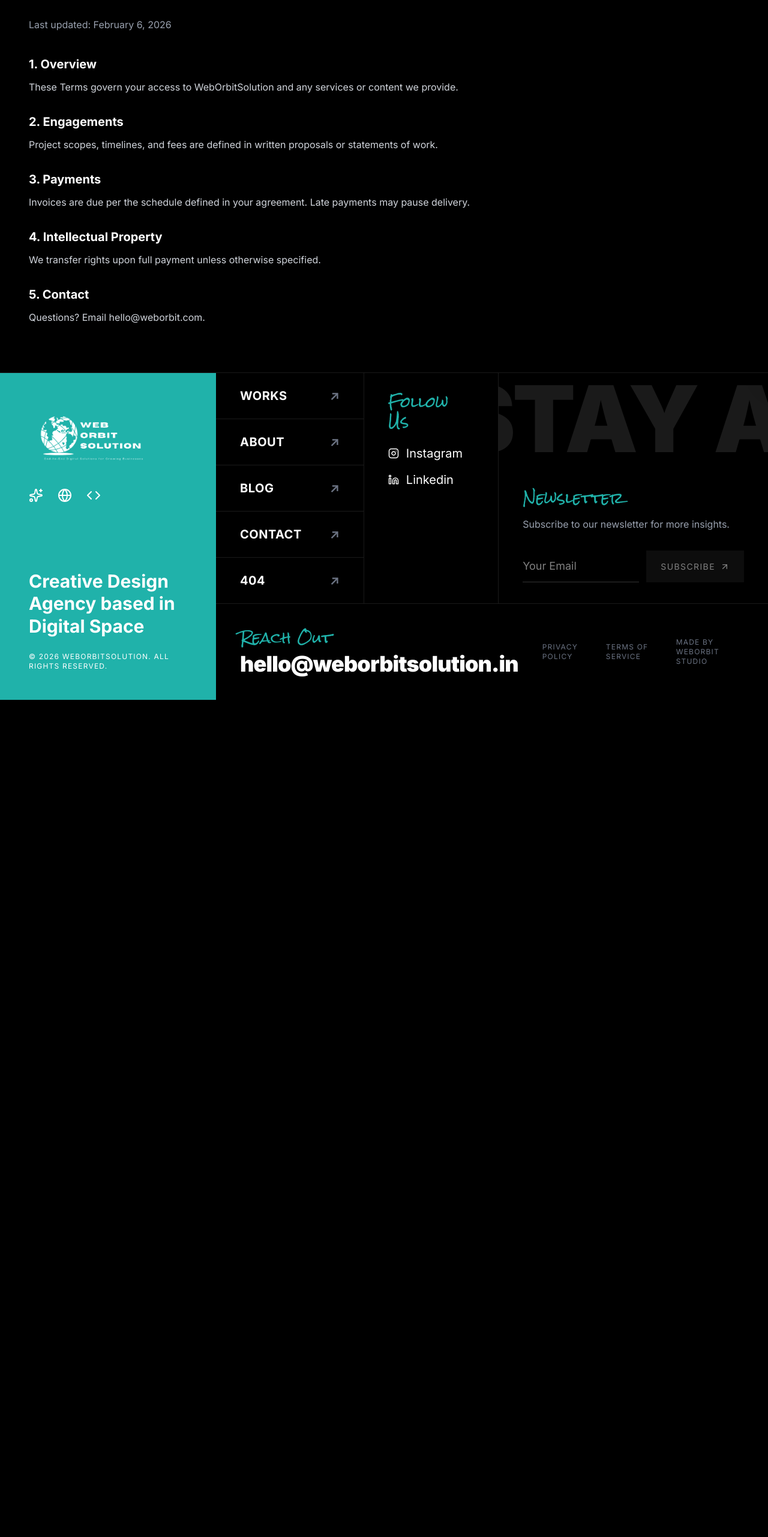
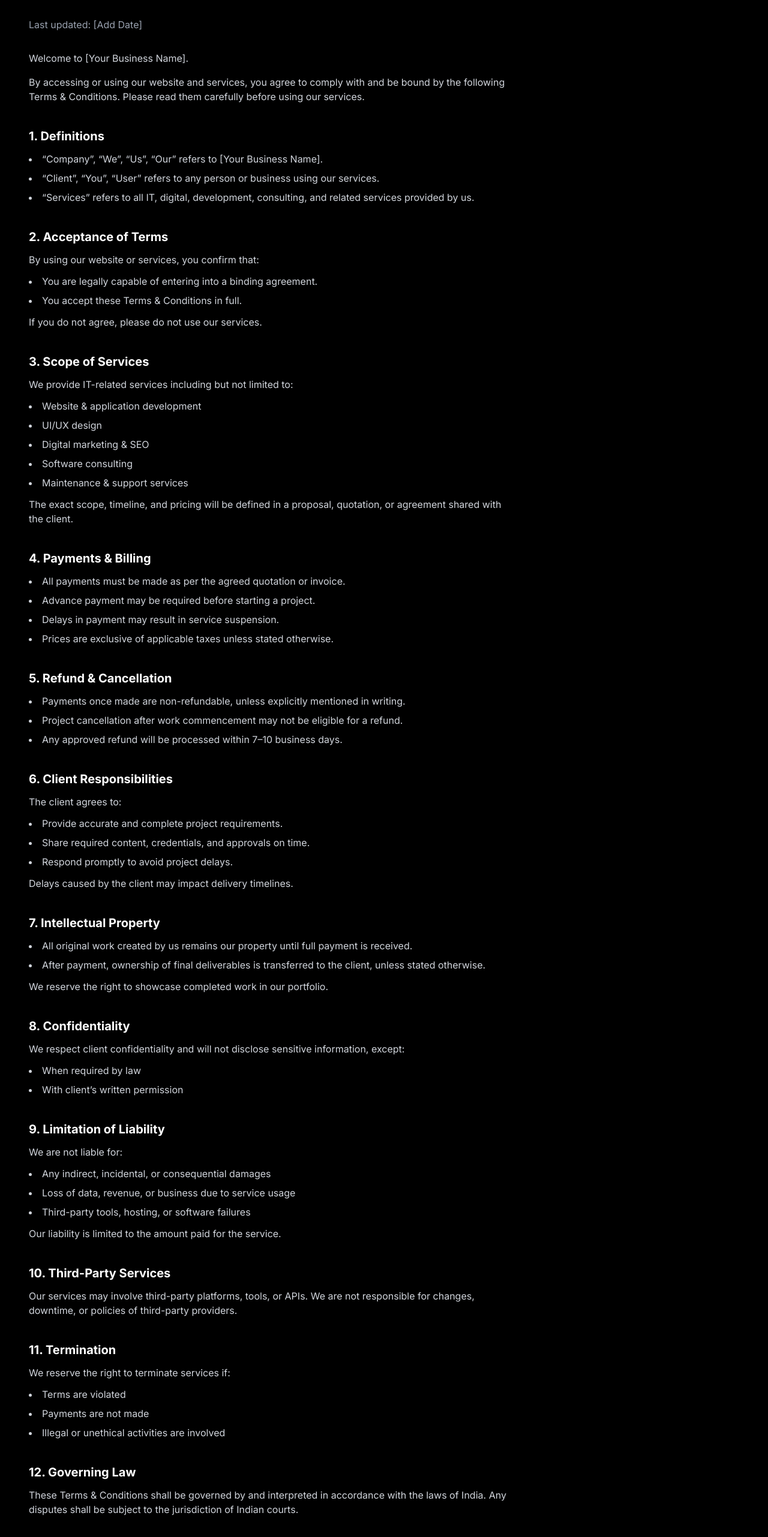
Before and after one commit to sumit0224/weborbitsolution--1-, a React (Vite) app in the folder client/: page /terms in a window 1280 px wide. Shown: the part 183-2746 px from the top of the page at 60% size. Before the commit the page ends 1350 px from the top, so only its background shows below. Built offline with nearby package versions, Linux system fonts and the light colour scheme.

Commit message:
Add full terms and conditions content

```diff
--- a/client/pages/TermsPage.tsx
+++ b/client/pages/TermsPage.tsx
@@ -4,29 +4,157 @@ const TermsPage: React.FC = () => {
   return (
     <section className="bg-black text-white pt-32 pb-20">
       <div className="px-6 md:px-12 max-w-4xl">
-        <h1 className="font-body font-black text-4xl md:text-6xl uppercase tracking-tighter">Terms of Service</h1>
-        <p className="text-gray-400 mt-6">Last updated: February 6, 2026</p>
+        <h1 className="font-body font-black text-4xl md:text-6xl uppercase tracking-tighter">Terms & Conditions</h1>
+        <p className="text-gray-400 mt-6">Last updated: [Add Date]</p>
 
-        <div className="mt-10 space-y-8 text-gray-300">
+        <div className="mt-8 text-gray-300 space-y-4">
+          <p>Welcome to [Your Business Name].</p>
+          <p>
+            By accessing or using our website and services, you agree to comply with and be bound by the following Terms
+            & Conditions. Please read them carefully before using our services.
+          </p>
+        </div>
+
+        <div className="mt-10 space-y-10 text-gray-300">
           <div>
-            <h2 className="text-xl font-bold text-white">1. Overview</h2>
-            <p className="mt-3">These Terms govern your access to WebOrbitSolution and any services or content we provide.</p>
+            <h2 className="text-xl font-bold text-white">1. Definitions</h2>
+            <ul className="mt-3 space-y-2 list-disc list-inside">
+              <li>“Company”, “We”, “Us”, “Our” refers to [Your Business Name].</li>
+              <li>“Client”, “You”, “User” refers to any person or business using our services.</li>
+              <li>“Services” refers to all IT, digital, development, consulting, and related services provided by us.</li>
+            </ul>
           </div>
+
           <div>
-            <h2 className="text-xl font-bold text-white">2. Engagements</h2>
-            <p className="mt-3">Project scopes, timelines, and fees are defined in written proposals or statements of work.</p>
+            <h2 className="text-xl font-bold text-white">2. Acceptance of Terms</h2>
+            <p className="mt-3">By using our website or services, you confirm that:</p>
+            <ul className="mt-3 space-y-2 list-disc list-inside">
+              <li>You are legally capable of entering into a binding agreement.</li>
+              <li>You accept these Terms & Conditions in full.</li>
+            </ul>
+            <p className="mt-3">If you do not agree, please do not use our services.</p>
           </div>
+
           <div>
-            <h2 className="text-xl font-bold text-white">3. Payments</h2>
-            <p className="mt-3">Invoices are due per the schedule defined in your agreement. Late payments may pause delivery.</p>
+            <h2 className="text-xl font-bold text-white">3. Scope of Services</h2>
+            <p className="mt-3">We provide IT-related services including but not limited to:</p>
+            <ul className="mt-3 space-y-2 list-disc list-inside">
+              <li>Website & application development</li>
+              <li>UI/UX design</li>
+              <li>Digital marketing & SEO</li>
+              <li>Software consulting</li>
+              <li>Maintenance & support services</li>
+            </ul>
+            <p className="mt-3">
+              The exact scope, timeline, and pricing will be defined in a proposal, quotation, or agreement shared with
+              the client.
+            </p>
           </div>
+
           <div>
-            <h2 className="text-xl font-bold text-white">4. Intellectual Property</h2>
-            <p className="mt-3">We transfer rights upon full payment unless otherwise specified.</p>
+            <h2 className="text-xl font-bold text-white">4. Payments & Billing</h2>
+            <ul className="mt-3 space-y-2 list-disc list-inside">
+              <li>All payments must be made as per the agreed quotation or invoice.</li>
+              <li>Advance payment may be required before starting a project.</li>
+              <li>Delays in payment may result in service suspension.</li>
+              <li>Prices are exclusive of applicable taxes unless stated otherwise.</li>
+            </ul>
           </div>
+
           <div>
-            <h2 className="text-xl font-bold text-white">5. Contact</h2>
-            <p className="mt-3">Questions? Email hello@weborbit.com.</p>
+            <h2 className="text-xl font-bold text-white">5. Refund & Cancellation</h2>
+            <ul className="mt-3 space-y-2 list-disc list-inside">
+              <li>Payments once made are non-refundable, unless explicitly mentioned in writing.</li>
+              <li>Project cancellation after work commencement may not be eligible for a refund.</li>
+              <li>Any approved refund will be processed within 7–10 business days.</li>
+            </ul>
+          </div>
+
+          <div>
+            <h2 className="text-xl font-bold text-white">6. Client Responsibilities</h2>
+            <p className="mt-3">The client agrees to:</p>
+            <ul className="mt-3 space-y-2 list-disc list-inside">
+              <li>Provide accurate and complete project requirements.</li>
+              <li>Share required content, credentials, and approvals on time.</li>
+              <li>Respond promptly to avoid project delays.</li>
+            </ul>
+            <p className="mt-3">Delays caused by the client may impact delivery timelines.</p>
+          </div>
+
+          <div>
+            <h2 className="text-xl font-bold text-white">7. Intellectual Property</h2>
+            <ul className="mt-3 space-y-2 list-disc list-inside">
+              <li>All original work created by us remains our property until full payment is received.</li>
+              <li>
+                After payment, ownership of final deliverables is transferred to the client, unless stated otherwise.
+              </li>
+            </ul>
+            <p className="mt-3">We reserve the right to showcase completed work in our portfolio.</p>
+          </div>
+
+          <div>
+            <h2 className="text-xl font-bold text-white">8. Confidentiality</h2>
+            <p className="mt-3">We respect client confidentiality and will not disclose sensitive information, except:</p>
+            <ul className="mt-3 space-y-2 list-disc list-inside">
+              <li>When required by law</li>
+              <li>With client’s written permission</li>
+            </ul>
+          </div>
+
+          <div>
+            <h2 className="text-xl font-bold text-white">9. Limitation of Liability</h2>
+            <p className="mt-3">We are not liable for:</p>
+            <ul className="mt-3 space-y-2 list-disc list-inside">
+              <li>Any indirect, incidental, or consequential damages</li>
+              <li>Loss of data, revenue, or business due to service usage</li>
+              <li>Third-party tools, hosting, or software failures</li>
+            </ul>
+            <p className="mt-3">Our liability is limited to the amount paid for the service.</p>
+          </div>
+
+          <div>
+            <h2 className="text-xl font-bold text-white">10. Third-Party Services</h2>
+            <p className="mt-3">
+              Our services may involve third-party platforms, tools, or APIs. We are not responsible for changes,
+              downtime, or policies of third-party providers.
+            </p>
+          </div>
+
+          <div>
+            <h2 className="text-xl font-bold text-white">11. Termination</h2>
+            <p className="mt-3">We reserve the right to terminate services if:</p>
+            <ul className="mt-3 space-y-2 list-disc list-inside">
+              <li>Terms are violated</li>
+              <li>Payments are not made</li>
+              <li>Illegal or unethical activities are involved</li>
+            </ul>
+          </div>
+
+          <div>
+            <h2 className="text-xl font-bold text-white">12. Governing Law</h2>
+            <p className="mt-3">
+              These Terms & Conditions shall be governed by and interpreted in accordance with the laws of India. Any
+              disputes shall be subject to the jurisdiction of Indian courts.
+            </p>
+          </div>
+
+          <div>
+            <h2 className="text-xl font-bold text-white">13. Changes to Terms</h2>
+            <p className="mt-3">
+              We reserve the right to modify these Terms at any time. Updated terms will be posted on this page with a
+              revised date.
+            </p>
+          </div>
+
+          <div>
+            <h2 className="text-xl font-bold text-white">14. Contact Information</h2>
+            <p className="mt-3">For any questions regarding these Terms & Conditions, contact us at:</p>
+            <div className="mt-4 space-y-2">
+              <p>Business Name: [Your Business Name]</p>
+              <p>Email: [Your Email Address]</p>
+              <p>Phone: [Your Contact Number]</p>
+              <p>Address: [Your Business Address]</p>
+            </div>
           </div>
         </div>
       </div>
```
